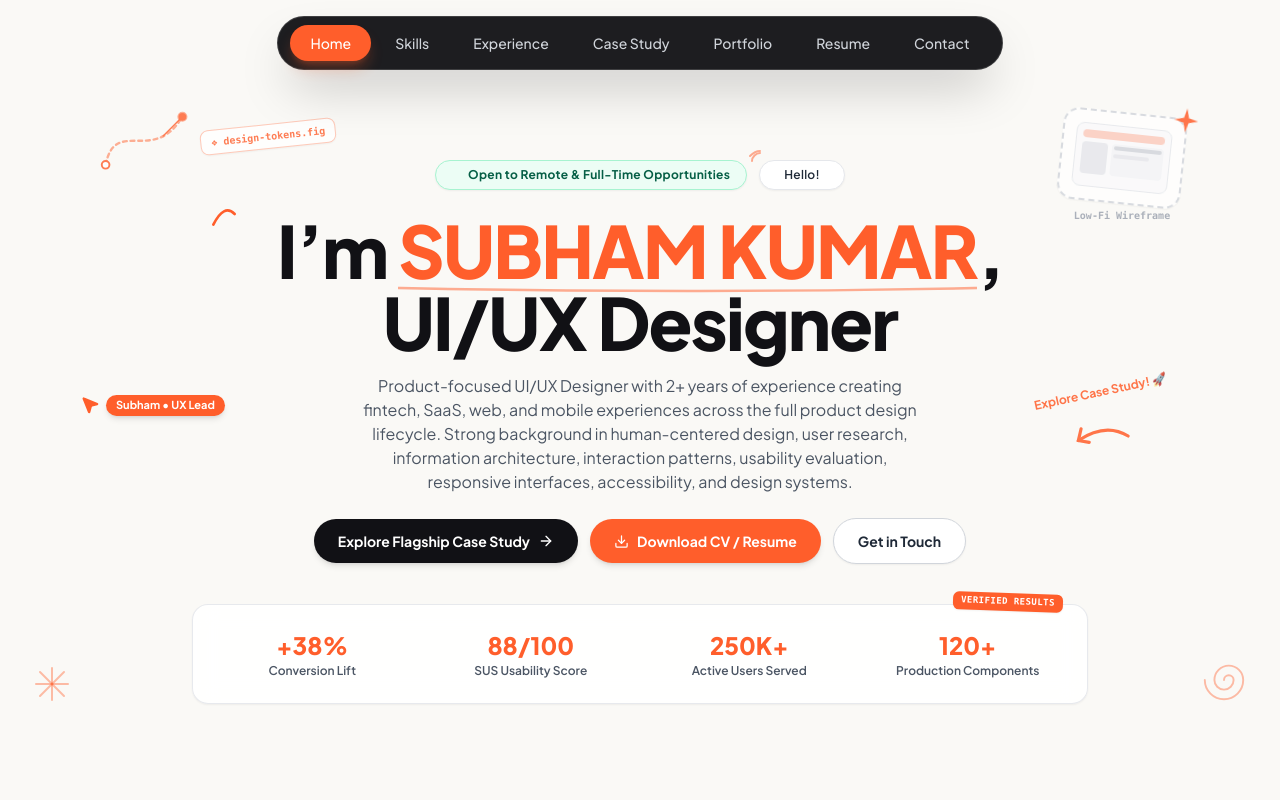
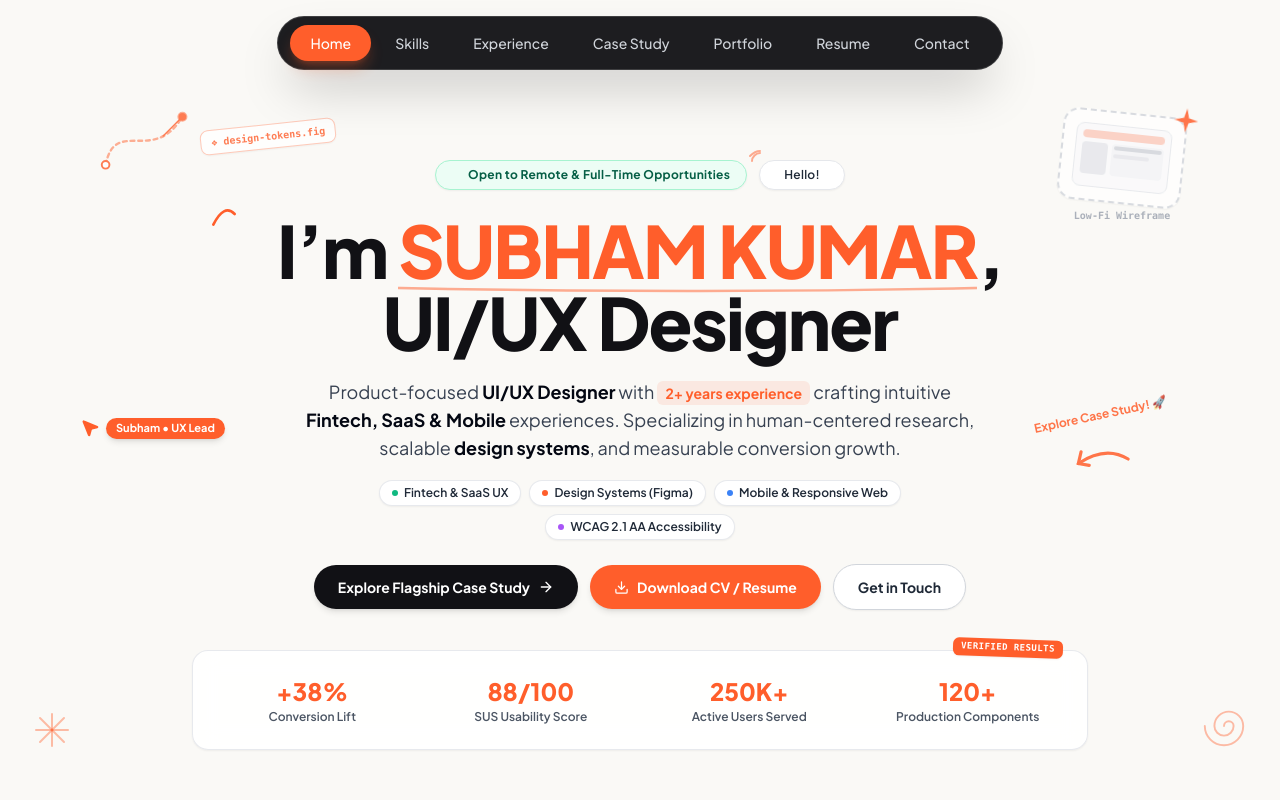
Before and after one commit to Iamsbhm/subham-portfolio, a React (Vite) app: page / in a window 1280 px wide. Shown: the top 800 px of the page. Built offline with nearby package versions, Linux system fonts and the light colour scheme.

Commit message:
Redesign Hero intro bio with high-contrast typography and interactive specialty pills

```diff
--- a/src/components/Hero.jsx
+++ b/src/components/Hero.jsx
@@ -138,9 +138,36 @@ const Hero = () => {
             <br className="hidden sm:inline" /> {personalInfo.role}
           </h1>
 
-          <p className="text-sm sm:text-base text-gray-600 mt-4 max-w-xl mx-auto leading-relaxed">
-            {personalInfo.bio}
-          </p>
+          {/* Redesigned Hero Value Proposition & Specialty Tags */}
+          <div className="mt-5 max-w-2xl mx-auto space-y-3.5">
+            <p className="text-sm sm:text-base md:text-lg text-gray-700 leading-relaxed text-center">
+              Product-focused <span className="text-gray-950 font-bold">UI/UX Designer</span> with{' '}
+              <span className="inline-flex items-center px-2 py-0.5 rounded-md bg-brand-orange/10 text-brand-orange font-bold text-xs sm:text-sm">
+                2+ years experience
+              </span>{' '}
+              crafting intuitive <span className="text-gray-950 font-bold">Fintech, SaaS & Mobile</span> experiences. Specializing in human-centered research, scalable <span className="text-gray-950 font-bold">design systems</span>, and measurable conversion growth.
+            </p>
+
+            {/* Core Capability Chips */}
+            <div className="flex flex-wrap items-center justify-center gap-2 pt-1">
+              <span className="inline-flex items-center space-x-1.5 px-3 py-1 rounded-full bg-white border border-gray-200/90 text-xs font-semibold text-gray-800 shadow-sm hover:border-brand-orange hover:text-brand-orange transition-all cursor-default">
+                <span className="w-1.5 h-1.5 rounded-full bg-emerald-500" />
+                <span>Fintech & SaaS UX</span>
+              </span>
+              <span className="inline-flex items-center space-x-1.5 px-3 py-1 rounded-full bg-white border border-gray-200/90 text-xs font-semibold text-gray-800 shadow-sm hover:border-brand-orange hover:text-brand-orange transition-all cursor-default">
+                <span className="w-1.5 h-1.5 rounded-full bg-brand-orange" />
+                <span>Design Systems (Figma)</span>
+              </span>
+              <span className="inline-flex items-center space-x-1.5 px-3 py-1 rounded-full bg-white border border-gray-200/90 text-xs font-semibold text-gray-800 shadow-sm hover:border-brand-orange hover:text-brand-orange transition-all cursor-default">
+                <span className="w-1.5 h-1.5 rounded-full bg-blue-500" />
+                <span>Mobile & Responsive Web</span>
+              </span>
+              <span className="inline-flex items-center space-x-1.5 px-3 py-1 rounded-full bg-white border border-gray-200/90 text-xs font-semibold text-gray-800 shadow-sm hover:border-brand-orange hover:text-brand-orange transition-all cursor-default">
+                <span className="w-1.5 h-1.5 rounded-full bg-purple-500" />
+                <span>WCAG 2.1 AA Accessibility</span>
+              </span>
+            </div>
+          </div>
 
           {/* Quick CTAs for Hiring Managers */}
           <div className="flex flex-wrap items-center justify-center gap-3 mt-6">
```
